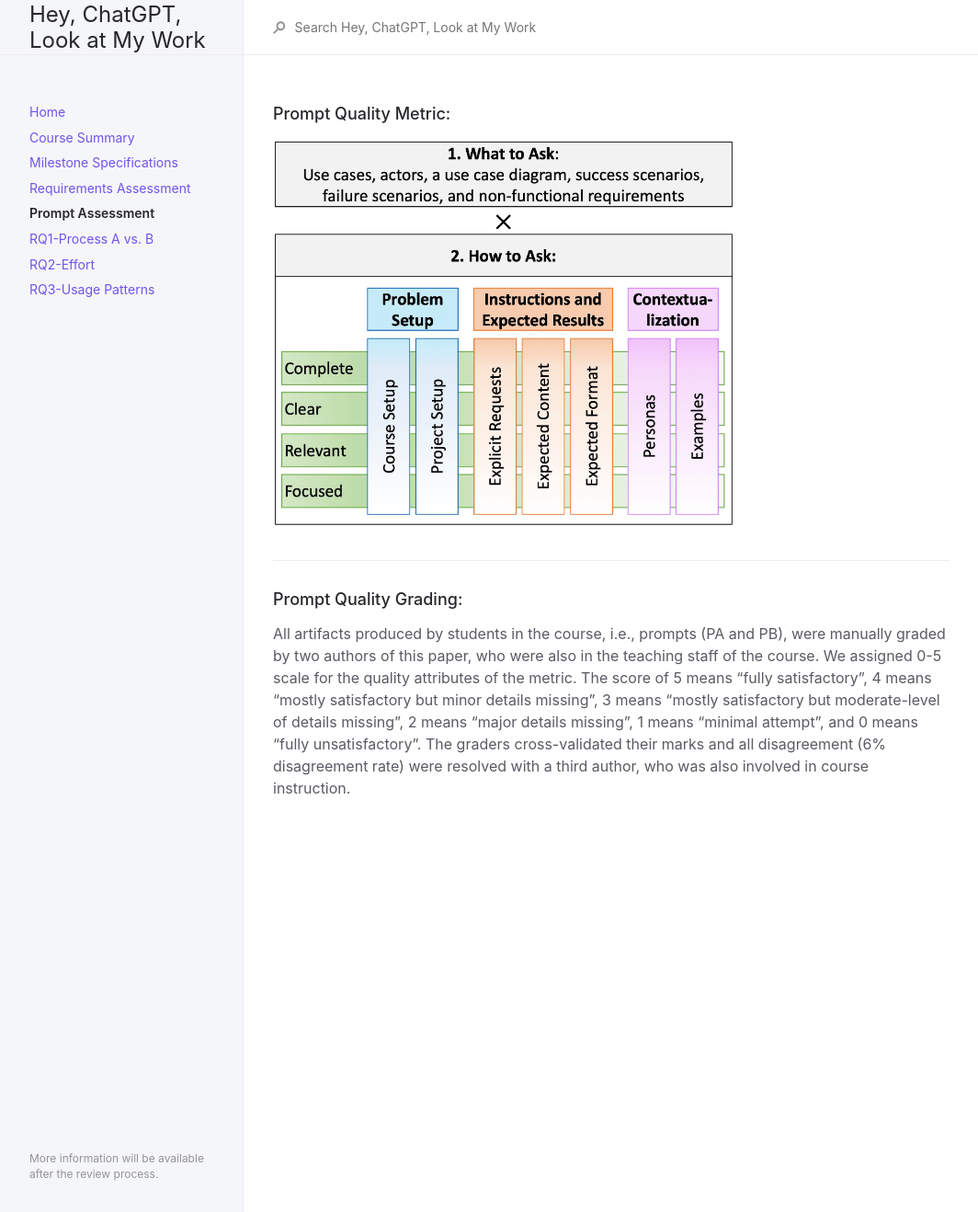
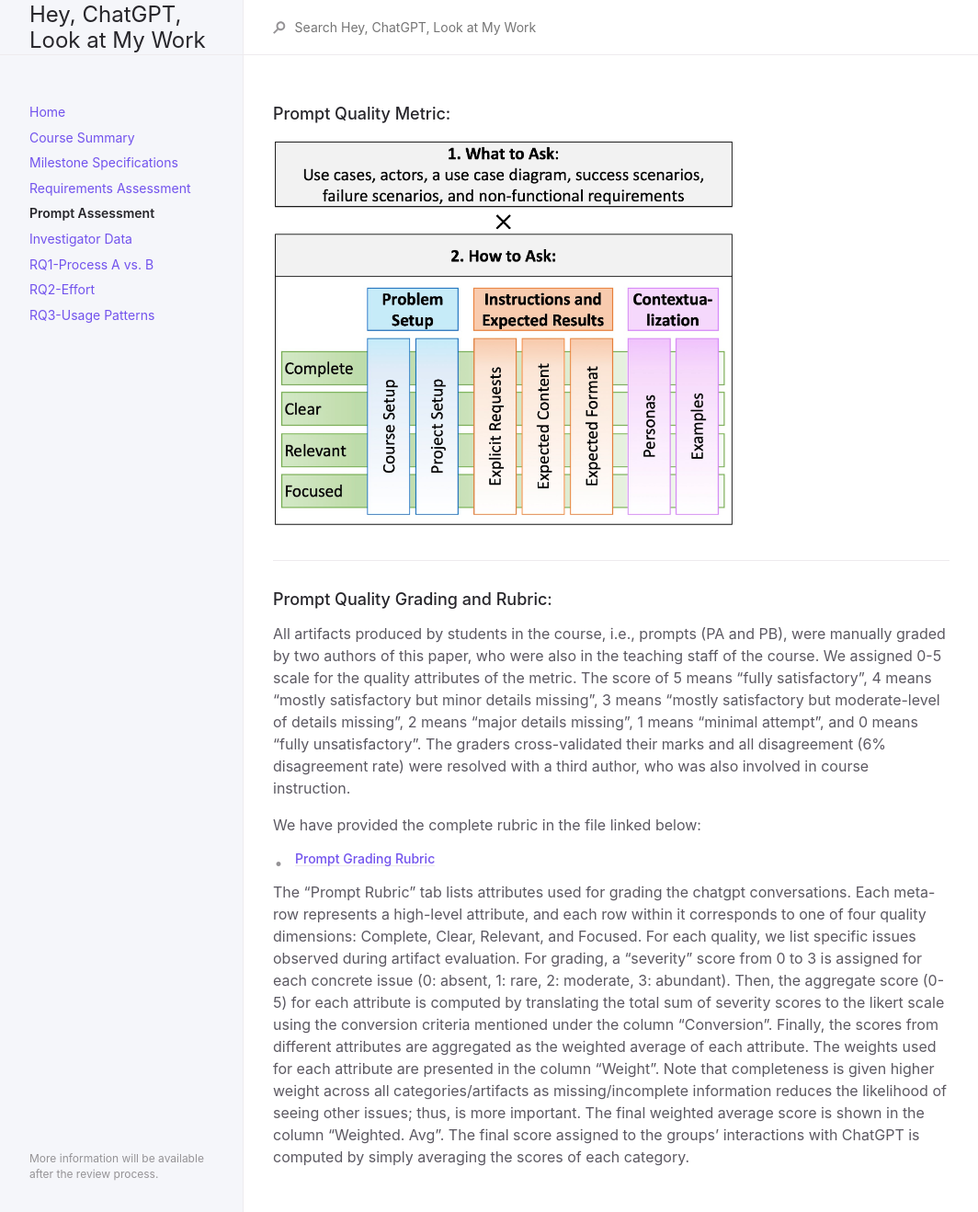
Before and after one commit to anonymousresearcher2020/anonymousresearcher2020.github.io, a Jekyll site: the page built from docs/prompt.md, in a window 1280 px wide. Shown: the whole page at 92% size, without its empty margins (107-1171 px from the left). Built offline with Jekyll 4.4.1, drawn with Linux system fonts in a browser that asks for light colours.

Commit message:
restructuring

```diff
--- a/docs/prompt.md
+++ b/docs/prompt.md
@@ -12,5 +12,19 @@ permalink: /docs/prompt
 
 ---
 
-### Prompt Quality Grading:
+### Prompt Quality Grading and Rubric:
 All artifacts produced by students in the course, i.e., prompts (PA and PB), were manually graded by two authors of this paper, who were also in the teaching staff of the course. We assigned 0-5 scale for the quality attributes of the metric. The score of 5 means “fully satisfactory”, 4 means “mostly satisfactory but minor details missing”, 3 means “mostly satisfactory but moderate-level of details missing”, 2 means “major details missing”, 1 means “minimal attempt”, and 0 means “fully unsatisfactory”. The graders cross-validated their marks and all disagreement (6% disagreement rate) were resolved with a third author, who was also involved in course instruction.
+
+We have provided the complete rubric in the file linked below:
+
+- ##### [Prompt Grading Rubric](data/RequirementsandPromptRubric.xlsx)
+
+The “Prompt Rubric" tab lists attributes used for grading the chatgpt conversations.
+Each meta-row represents a high-level attribute, and each row within it corresponds to one of four quality dimensions: Complete, Clear, Relevant, and Focused.
+For each quality, we list specific issues observed during artifact evaluation.
+For grading, a "severity" score from 0 to 3 is assigned for each concrete issue (0: absent, 1: rare, 2: moderate, 3: abundant).
+Then, the aggregate score (0-5) for each attribute is computed by translating the total sum of severity scores to the likert scale using the conversion criteria mentioned under the column "Conversion".
+Finally, the scores from different attributes are aggregated as the weighted average of each attribute. The weights used for each attribute are presented in the column "Weight".
+Note that completeness is given higher weight across all categories/artifacts as missing/incomplete information reduces the likelihood of seeing other issues; thus, is more important.
+The final weighted average score is shown in the column "Weighted. Avg".
+The final score assigned to the groups' interactions with ChatGPT is computed by simply averaging the scores of each category.
```
Also changed, not shown: docs/RQ1.md (+1 -1 lines), docs/RQ2.md (+1 -14 lines), docs/RQ3.md (+1 -1 lines), docs/investigator.md (added, +18 -0 lines), docs/requirement.md (+14 -0 lines), 1 other file.
